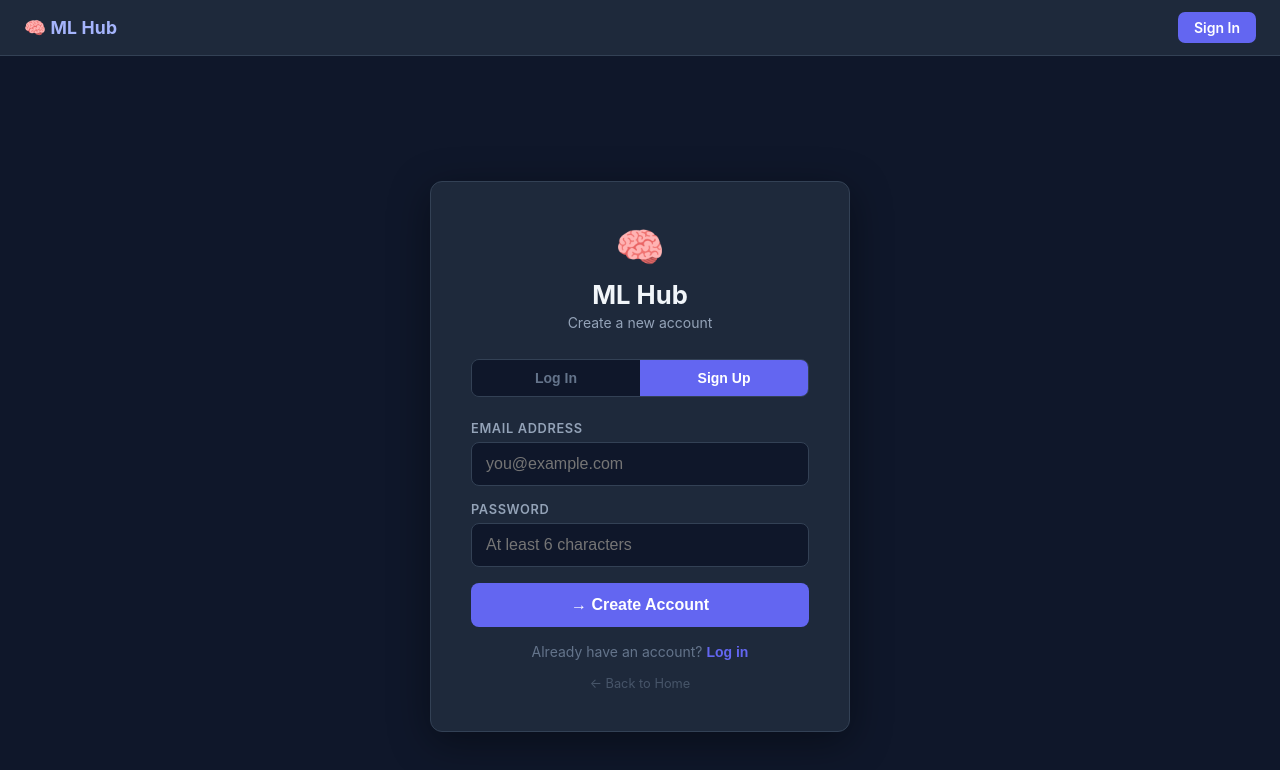
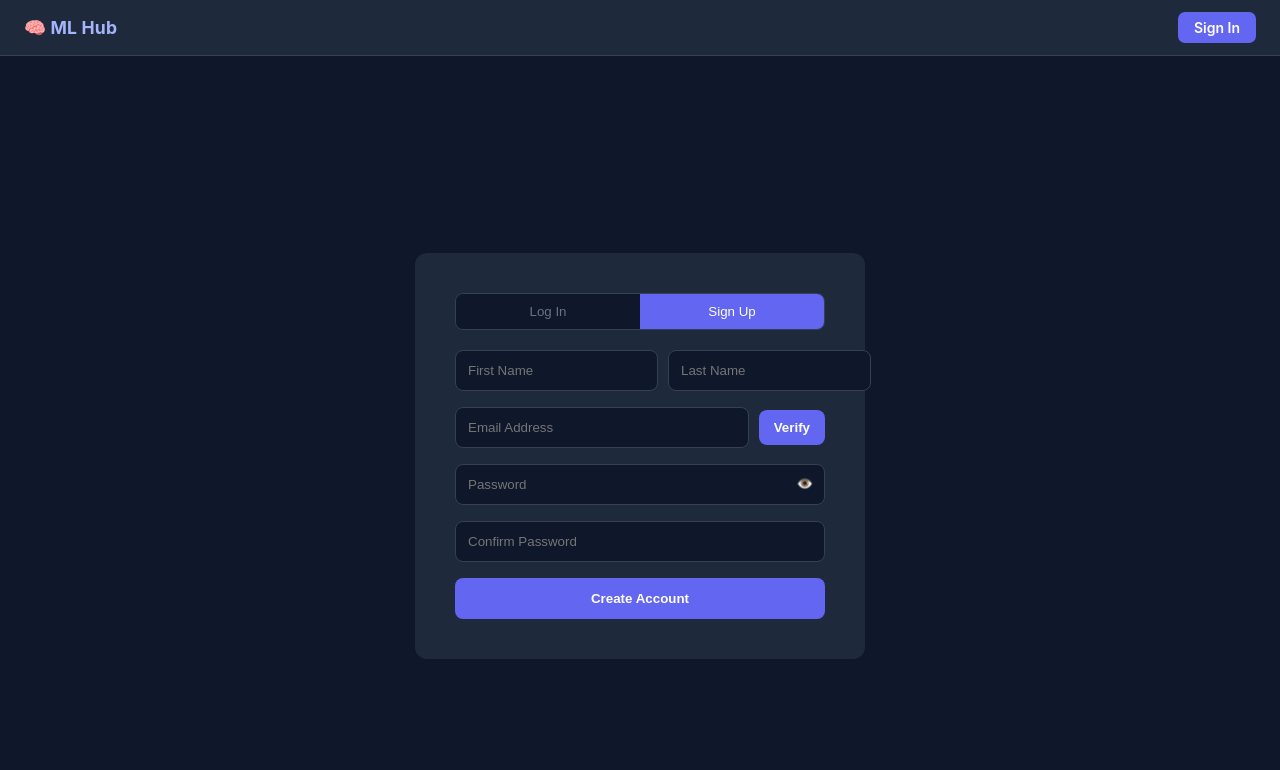
Before and after one commit to Meruuu2/INFOT-6, a Next.js app: page /auth in a window 1280 px wide. Both pictures are taken after a click on the button "Sign Up". Shown: the top 770 px of the page. Built offline with nearby package versions, Linux system fonts and the light colour scheme.

Commit message:
feat: enhance authentication flow with OTP verification and user-friendly messages

```diff
--- a/pages/auth.js
+++ b/pages/auth.js
@@ -1,341 +1,249 @@
-// pages/auth.js
-// FIXES:
-//   1. Sign up now ensures a profile row exists after registration
-//   2. Login redirects to /dashboard correctly
-//   3. Error messages are user-friendly
-//   4. Handles "Email already registered" case gracefully
-//   5. Back to home link works
-
-import { useState } from 'react';
+import { useState, useEffect } from 'react';
 import { useRouter } from 'next/router';
 import { supabase } from '../lib/supabaseClient';
 
 export default function Auth() {
   const router = useRouter();
+  const [mode, setMode] = useState('login');
+  const [loading, setLoading] = useState(false);
+  const [message, setMessage] = useState('');
+  const [isError, setIsError] = useState(false);
 
-  const [email,    setEmail]    = useState('');
+  // Verification & Timer States
+  const [isVerifying, setIsVerifying] = useState(false);
+  const [otpCode, setOtpCode] = useState('');
+  const [canResend, setCanResend] = useState(true);
+  const [timer, setTimer] = useState(0);
+
+  // Password Visibility State
+  const [showPassword, setShowPassword] = useState(false);
+
+  // Form States
+  const [firstName, setFirstName] = useState('');
+  const [lastName, setLastName] = useState('');
+  const [phone, setPhone] = useState('');
+  const [email, setEmail] = useState('');
   const [password, setPassword] = useState('');
-  const [message,  setMessage]  = useState('');
-  const [isError,  setIsError]  = useState(false);
-  const [loading,  setLoading]  = useState(false);
-  const [mode,     setMode]     = useState('login'); // 'login' | 'signup'
+  const [confirmPassword, setConfirmPassword] = useState('');
 
   const showMsg = (text, error = false) => {
     setMessage(text);
     setIsError(error);
   };
 
-  // ── Sign Up ────────────────────────────────────────────────────
+  // --- Resend Timer Logic ---
+  const startResendTimer = () => {
+    setCanResend(false);
+    setTimer(300); // 5 minutes in seconds
+    const interval = setInterval(() => {
+      setTimer((prev) => {
+        if (prev <= 1) {
+          clearInterval(interval);
+          setCanResend(true);
+          return 0;
+        }
+        return prev - 1;
+      });
+    }, 1000);
+  };
+
   const handleSignUp = async () => {
-    if (!email || !password) {
-      return showMsg('Please enter both email and password.', true);
-    }
-    if (password.length < 6) {
-      return showMsg('Password must be at least 6 characters.', true);
-    }
+    if (password !== confirmPassword) return showMsg("Passwords do not match", true);
+    setLoading(true);
 
-    setLoading(true);
-    setMessage('');
-
-    const { data, error } = await supabase.auth.signUp({ email, password });
+    const { data, error } = await supabase.auth.signUp({
+      email,
+      password,
+      options: {
+        data: {
+          first_name: firstName,
+          last_name: lastName,
+          phone_number: phone
+        }
+      }
+    });
 
     if (error) {
       showMsg(error.message, true);
-    } else if (data?.user && !data?.session) {
-      // Email confirmation required
-      showMsg('✅ Account created! Check your email to confirm, then log in.', false);
-    } else if (data?.session) {
-      // Auto-confirmed (email confirmations disabled in Supabase)
-      // Manually ensure the profile row exists (trigger may not have fired yet)
+    } else {
+      // Ensure profile is created in DB[cite: 1]
       await ensureProfile(data.user);
-      showMsg('✅ Account created! Redirecting...', false);
-      setTimeout(() => router.push('/dashboard'), 1200);
+      setIsVerifying(true);
+      showMsg("✅ Code sent! Please check your Gmail.", false);
+      startResendTimer();
     }
-
     setLoading(false);
   };
 
-  // ── Log In ─────────────────────────────────────────────────────
-  const handleLogin = async () => {
-    if (!email || !password) {
-      return showMsg('Please enter both email and password.', true);
-    }
-
+  const handleVerifyCode = async () => {
     setLoading(true);
-    setMessage('');
-
-    const { data, error } = await supabase.auth.signInWithPassword({
+    const { error } = await supabase.auth.verifyOtp({
       email,
-      password,
+      token: otpCode,
+      type: 'signup',
     });
 
     if (error) {
-      // Make error messages friendlier
-      if (error.message.includes('Invalid login')) {
-        showMsg('Incorrect email or password. Please try again.', true);
-      } else {
-        showMsg(error.message, true);
-      }
+      showMsg("OTP is wrong or has expired.", true);
     } else {
-      // Ensure profile exists (catches users who signed up before trigger was added)
-      await ensureProfile(data.user);
-      showMsg('✅ Login successful! Redirecting...', false);
-      setTimeout(() => router.push('/dashboard'), 1000);
+      showMsg("Success! Redirecting to Log In...", false);
+      setTimeout(() => {
+        setMode('login');
+        setIsVerifying(false);
+        setMessage('');
+        setOtpCode('');
+      }, 2000);
     }
-
     setLoading(false);
   };
 
-  // ── Ensure profile row exists ──────────────────────────────────
-  // This is the key fix: after login/signup, we upsert a profile row
-  // using the user's email. This prevents the NULL username problem
-  // that causes the FK errors on interactions.
+  const handleResendCode = async () => {
+    setLoading(true);
+    const { error } = await supabase.auth.resend({
+      type: 'signup',
+      email: email,
+    });
+
+    if (error) {
+      showMsg(error.message, true);
+    } else {
+      showMsg("✅ New code sent!", false);
+      startResendTimer();
+    }
+    setLoading(false);
+  };
+
   const ensureProfile = async (user) => {
     if (!user) return;
-    try {
-      const username = user.email.split('@')[0];
-      await supabase.from('profiles').upsert({
-        id:        user.id,
-        username:  username,
-        full_name: username,
-      }, {
-        onConflict:        'id',
-        ignoreDuplicates:  false, // update if exists
-      });
-    } catch (err) {
-      console.warn('ensureProfile error (non-critical):', err.message);
-    }
-  };
-
-  // ── Handle Enter key ───────────────────────────────────────────
-  const handleKeyDown = (e) => {
-    if (e.key === 'Enter') {
-      mode === 'login' ? handleLogin() : handleSignUp();
-    }
+    await supabase.from('profiles').upsert({
+      id: user.id,
+      username: email.split('@')[0],
+      full_name: `${firstName} ${lastName}`,
+    });
   };
 
   return (
     <div style={styles.container}>
       <div style={styles.card}>
-
-        {/* Logo / Title */}
-        <div style={{ textAlign: 'center', marginBottom: 28 }}>
-          <div style={{ fontSize: 40, marginBottom: 8 }}>🧠</div>
-          <h2 style={styles.title}>ML Hub</h2>
-          <p style={styles.subtitle}>
-            {mode === 'login' ? 'Sign in to your account' : 'Create a new account'}
-          </p>
-        </div>
-
-        {/* Mode toggle tabs */}
         <div style={styles.tabRow}>
           <button
-            style={{ ...styles.tab, ...(mode === 'login' ? styles.tabActive : {}) }}
-            onClick={() => { setMode('login'); setMessage(''); }}
+            onClick={() => { setMode('login'); setIsVerifying(false); }}
+            style={mode === 'login' ? styles.tabActive : styles.tab}
           >
             Log In
           </button>
           <button
-            style={{ ...styles.tab, ...(mode === 'signup' ? styles.tabActive : {}) }}
-            onClick={() => { setMode('signup'); setMessage(''); }}
+            onClick={() => { setMode('signup'); setIsVerifying(false); }}
+            style={mode === 'signup' ? styles.tabActive : styles.tab}
           >
             Sign Up
           </button>
         </div>
 
-        {/* Email */}
-        <label style={styles.label}>Email address</label>
-        <input
-          style={styles.input}
-          type="email"
-          placeholder="you@example.com"
-          value={email}
-          onChange={e => setEmail(e.target.value)}
-          onKeyDown={handleKeyDown}
-          autoComplete="email"
-        />
-
-        {/* Password */}
-        <label style={styles.label}>Password</label>
-        <input
-          style={styles.input}
-          type="password"
-          placeholder={mode === 'signup' ? 'At least 6 characters' : 'Your password'}
-          value={password}
-          onChange={e => setPassword(e.target.value)}
-          onKeyDown={handleKeyDown}
-          autoComplete={mode === 'login' ? 'current-password' : 'new-password'}
-        />
-
-        {/* Message */}
-        {message && (
-          <div style={{
-            ...styles.message,
-            backgroundColor: isError ? '#450a0a' : '#052e16',
-            border: `1px solid ${isError ? '#7f1d1d' : '#14532d'}`,
-            color: isError ? '#f87171' : '#4ade80',
-          }}>
-            {message}
+        {mode === 'signup' && (
+          <div style={styles.row}>
+            <input style={styles.halfInput} placeholder="First Name" value={firstName} onChange={e => setFirstName(e.target.value)} />
+            <input style={styles.halfInput} placeholder="Last Name" value={lastName} onChange={e => setLastName(e.target.value)} />
           </div>
         )}
 
-        {/* Action button */}
+        {/* Email Row[cite: 1] */}
+        <div style={styles.verifyRow}>
+          <input style={styles.inputFlex} placeholder="Email Address" value={email} onChange={e => setEmail(e.target.value)} />
+          {mode === 'signup' && !isVerifying && (
+            <button style={styles.verifyBtn} onClick={handleSignUp} disabled={loading}>Verify</button>
+          )}
+        </div>
+
+        {/* OTP Demand Section - Appears after clicking Verify[cite: 1] */}
+        {mode === 'signup' && isVerifying && (
+          <div style={styles.otpSection}>
+            <input
+              style={styles.input}
+              placeholder="Enter 6-digit OTP"
+              value={otpCode}
+              onChange={(e) => setOtpCode(e.target.value)}
+              maxLength={6}
+            />
+            <div style={{ display: 'flex', justifyContent: 'space-between', alignItems: 'center' }}>
+              <p style={styles.resendText}>
+                {canResend ? (
+                  <span onClick={handleResendCode} style={styles.link}>Resend Code</span>
+                ) : (
+                  `Resend in ${Math.floor(timer / 60)}:${(timer % 60).toString().padStart(2, '0')}`
+                )}
+              </p>
+              <button style={styles.confirmBtn} onClick={handleVerifyCode} disabled={loading}>
+                Confirm OTP
+              </button>
+            </div>
+          </div>
+        )}
+
+        {/* Password Inputs */}
+        <div style={{ position: 'relative', width: '100%' }}>
+          <input
+            style={styles.input}
+            type={showPassword ? "text" : "password"}
+            placeholder="Password"
+            value={password}
+            onChange={e => setPassword(e.target.value)}
+          />
+          <button type="button" onClick={() => setShowPassword(!showPassword)} style={styles.iconBtn}>
+            {showPassword ? '🙈' : '👁️'}
+          </button>
+        </div>
+
+        {mode === 'signup' && (
+          <input style={styles.input} type="password" placeholder="Confirm Password" value={confirmPassword} onChange={e => setConfirmPassword(e.target.value)} />
+        )}
+
         <button
-          style={{
-            ...styles.primaryBtn,
-            opacity: loading ? 0.7 : 1,
-            cursor: loading ? 'not-allowed' : 'pointer',
-          }}
-          onClick={mode === 'login' ? handleLogin : handleSignUp}
-          disabled={loading}
+          style={styles.primaryBtn}
+          onClick={mode === 'login' ? () => {} : handleSignUp}
+          disabled={loading || (mode === 'signup' && !isVerifying)}
         >
-          {loading
-            ? '⏳ Please wait...'
-            : mode === 'login' ? '→ Log In' : '→ Create Account'
-          }
+          {loading ? 'Processing...' : mode === 'login' ? 'Login' : 'Create Account'}
         </button>
 
-        {/* Switch mode */}
-        <p style={styles.switchText}>
-          {mode === 'login'
-            ? "Don't have an account? "
-            : 'Already have an account? '
-          }
-          <button
-            style={styles.switchBtn}
-            onClick={() => { setMode(mode === 'login' ? 'signup' : 'login'); setMessage(''); }}
-          >
-            {mode === 'login' ? 'Sign up' : 'Log in'}
-          </button>
-        </p>
-
-        {/* Back link */}
-        <p
-          style={styles.backLink}
-          onClick={() => router.push('/')}
-        >
-          ← Back to Home
-        </p>
-
+        {message && <div style={{...styles.message, color: isError ? '#f87171' : '#4ade80'}}>{message}</div>}
       </div>
     </div>
   );
 }
 
 const styles = {
-  container: {
-    minHeight: '100vh',
-    display: 'flex',
-    alignItems: 'center',
-    justifyContent: 'center',
+  container: { minHeight: '100vh', display: 'flex', alignItems: 'center', justifyContent: 'center', backgroundColor: '#0f172a' },
+  card: { backgroundColor: '#1e293b', padding: '2.5rem', borderRadius: 12, width: '100%', maxWidth: 450 },
+  row: { display: 'flex', gap: '10px', marginBottom: '16px' },
+  halfInput: { flex: 1, padding: '12px', borderRadius: 8, border: '1px solid #334155', backgroundColor: '#0f172a', color: '#fff' },
+  verifyRow: { display: 'flex', gap: '10px', marginBottom: '16px', alignItems: 'center' },
+  inputFlex: { flex: 1, padding: '12px', borderRadius: 8, border: '1px solid #334155', backgroundColor: '#0f172a', color: '#fff' },
+  verifyBtn: { padding: '10px 15px', backgroundColor: '#6366f1', color: '#fff', border: 'none', borderRadius: 8, cursor: 'pointer', fontWeight: 'bold' },
+  input: { width: '100%', padding: '12px', marginBottom: '16px', borderRadius: 8, border: '1px solid #334155', backgroundColor: '#0f172a', color: '#fff', boxSizing: 'border-box' },
+  primaryBtn: { width: '100%', padding: '13px', backgroundColor: '#6366f1', color: '#fff', border: 'none', borderRadius: 8, cursor: 'pointer', fontWeight: 'bold' },
+  tabRow: { display: 'flex', marginBottom: '20px', border: '1px solid #334155', borderRadius: 8, overflow: 'hidden' },
+  tab: { flex: 1, padding: '10px', background: '#0f172a', color: '#64748b', border: 'none', cursor: 'pointer' },
+  tabActive: { flex: 1, padding: '10px', background: '#6366f1', color: '#fff', border: 'none', cursor: 'pointer' },
+  iconBtn: { position: 'absolute', right: '12px', top: '12px', background: 'none', border: 'none', cursor: 'pointer' },
+  message: { marginTop: '16px', textAlign: 'center', fontSize: '14px' },
+  // New Styles Integrated[cite: 1]
+  otpSection: {
     backgroundColor: '#0f172a',
-    padding: '20px',
+    padding: '15px',
+    borderRadius: 8,
+    marginBottom: '16px',
+    border: '1px dashed #6366f1'
   },
-  card: {
-    backgroundColor: '#1e293b',
-    borderRadius: 12,
-    padding: '2.5rem',
-    maxWidth: 420,
-    width: '100%',
-    boxShadow: '0 10px 40px rgba(0,0,0,0.4)',
-    border: '1px solid #334155',
+  confirmBtn: {
+    padding: '8px 16px',
+    backgroundColor: '#10b981',
+    color: '#fff',
+    border: 'none',
+    borderRadius: 6,
+    cursor: 'pointer',
+    fontSize: '12px'
   },
-  title: {
-    color: '#f1f5f9',
-    fontSize: '1.6rem',
-    margin: '0 0 4px',
-    fontWeight: 700,
-  },
-  subtitle: {
-    color: '#94a3b8',
-    fontSize: '0.875rem',
-    margin: 0,
-  },
-  tabRow: {
-    display: 'flex',
-    gap: 0,
-    marginBottom: 24,
-    borderRadius: 8,
-    overflow: 'hidden',
-    border: '1px solid #334155',
-  },
-  tab: {
-    flex: 1,
-    padding: '10px',
-    border: 'none',
-    backgroundColor: '#0f172a',
-    color: '#64748b',
-    fontSize: 14,
-    fontWeight: 600,
-    cursor: 'pointer',
-    transition: 'all 0.2s',
-  },
-  tabActive: {
-    backgroundColor: '#6366f1',
-    color: '#fff',
-  },
-  label: {
-    display: 'block',
-    color: '#94a3b8',
-    fontSize: '0.8rem',
-    fontWeight: 600,
-    marginBottom: 6,
-    textTransform: 'uppercase',
-    letterSpacing: '0.05em',
-  },
-  input: {
-    width: '100%',
-    padding: '12px 14px',
-    marginBottom: 16,
-    borderRadius: 8,
-    border: '1px solid #334155',
-    backgroundColor: '#0f172a',
-    color: '#f1f5f9',
-    fontSize: '1rem',
-    boxSizing: 'border-box',
-    outline: 'none',
-    transition: 'border-color 0.2s',
-  },
-  message: {
-    padding: '10px 14px',
-    borderRadius: 8,
-    fontSize: '0.875rem',
-    marginBottom: 16,
-    lineHeight: 1.5,
-  },
-  primaryBtn: {
-    width: '100%',
-    padding: '13px',
-    border: 'none',
-    borderRadius: 8,
-    backgroundColor: '#6366f1',
-    color: '#fff',
-    fontSize: '1rem',
-    fontWeight: 700,
-    cursor: 'pointer',
-    marginBottom: 16,
-    transition: 'opacity 0.2s',
-  },
-  switchText: {
-    textAlign: 'center',
-    color: '#64748b',
-    fontSize: '0.875rem',
-    margin: '0 0 16px',
-  },
-  switchBtn: {
-    background: 'none',
-    border: 'none',
-    color: '#6366f1',
-    fontWeight: 600,
-    cursor: 'pointer',
-    fontSize: '0.875rem',
-    padding: 0,
-  },
-  backLink: {
-    textAlign: 'center',
-    color: '#475569',
-    fontSize: '0.8rem',
-    cursor: 'pointer',
-    margin: 0,
-  },
+  resendText: { fontSize: '12px', color: '#94a3b8' },
+  link: { color: '#6366f1', cursor: 'pointer', textDecoration: 'underline' }
 };
```
